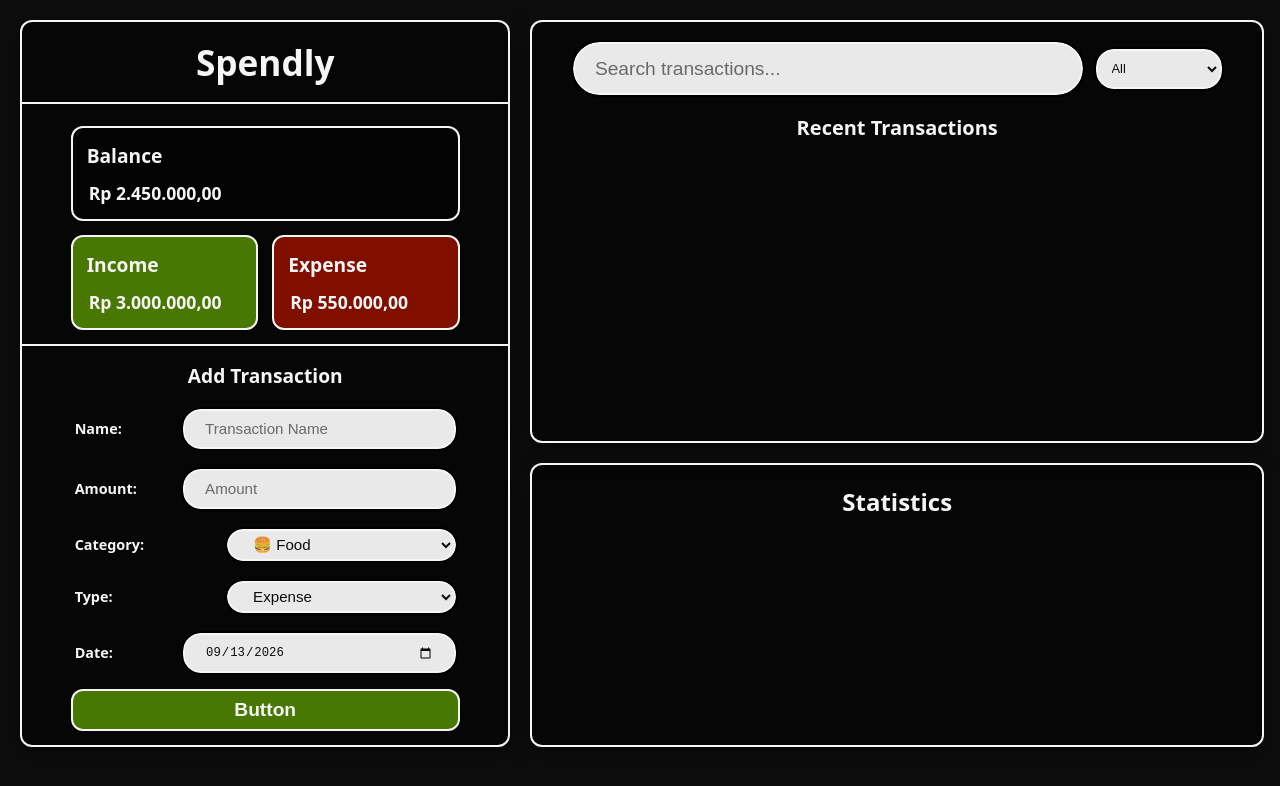
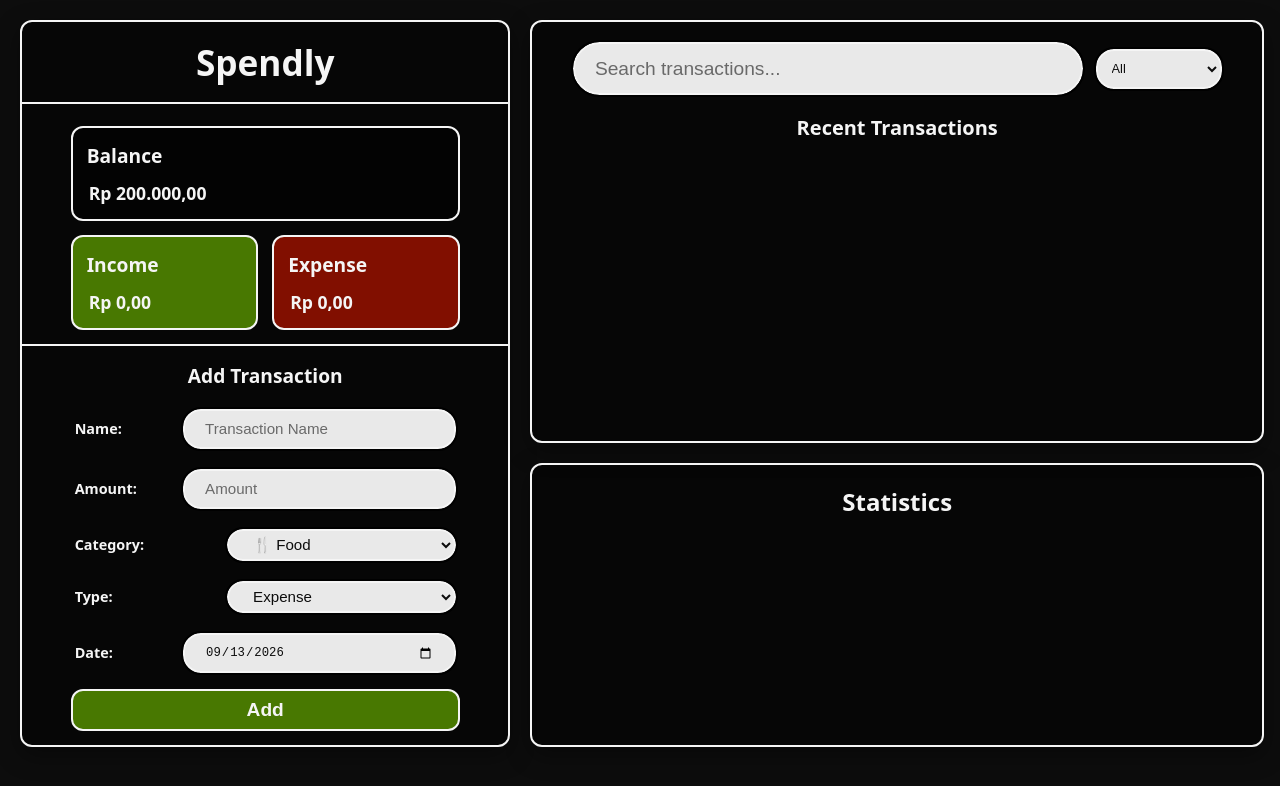
Before and after one commit to billyjour/expense-tracker-react, a React (Vite) app: page / in a window 1280 px wide. Shown: the top 786 px of the page. Built offline with nearby package versions, Linux system fonts and the light colour scheme.

Commit message:
add new newState, add bootstrap icon, adjust new

```diff
--- a/src/AddTransaction.jsx
+++ b/src/AddTransaction.jsx
@@ -1,6 +1,6 @@
 import { useState } from "react";
 
-function AddTransaction({ setTransactions }){
+function AddTransaction({ setTransactions, category, setCategory, setBalance, setIncome, setExpense }){
 
     const [name, setName] = useState("");
     const [amount, setAmount] = useState("");
@@ -11,7 +11,7 @@ function AddTransaction({ setTransactions }){
         const day = String(today.getDate()).padStart(2, "0");
         return `${year}-${month}-${day}`;
     });
-    const [category, setCategory] = useState("food");
+
     const [type, setType] = useState("expense");
 
     const handleAmount = (e) => {
@@ -41,10 +41,18 @@ function AddTransaction({ setTransactions }){
                 const day = String(today.getDate()).padStart(2, "0");
                 return `${year}-${month}-${day}`;
             });
+
         setCategory("food");
         setType("expense");
+        setTransactions(t => [...t, newTransaction]);
 
-        setTransactions(t => [...t, newTransaction]);
+        if (type === "expense"){
+            setBalance(b => b - newTransaction.amount);
+            setExpense(e => e + newTransaction.amount);
+        } else if (type === "income"){
+            setBalance(b => b + newTransaction.amount);
+            setIncome(i => i + newTransaction.amount);
+        }
     }
 
     return(
@@ -60,12 +68,18 @@ function AddTransaction({ setTransactions }){
                 </label>
                 <label>Category:
                     <select value={category} onChange={(e) => setCategory(e.target.value)}>
-                        <option value="food">🍔 Food</option>
-                        <option value="utilities">💡 Utilities</option>
-                        <option value="transport">🚗 Transport</option>
-                        <option value="shopping">🛒 Shopping</option>
-                        <option value="health">🏥 Health</option>
-                        <option value="education">📚 Education</option>
+                        <option value="food">           🍴 Food         </option>
+                        <option value="utilities">      💡 Utilities    </option>
+                        <option value="transport">      🚗 Transport    </option>
+                        <option value="shopping">       🛒 Shopping     </option>
+                        <option value="health">         🏥 Health       </option>
+                        <option value="education">      📚 Education    </option>
+                        <option value="salary">         💼 Salary       </option>
+                        <option value="freelance">      💻 Freelance    </option>
+                        <option value="business">       🏪 Business     </option>
+                        <option value="investment">     📈 Investment   </option>
+                        <option value="gift">           🎁 Gift         </option>
+                        <option value="other-income">   💰 Other        </option>
                     </select>
                 </label>
                 <label>Type:
@@ -77,7 +91,7 @@ function AddTransaction({ setTransactions }){
                 <label>Date:
                     <input type="date" value={date} onChange={(e) =>setDate(e.target.value)}/>
                 </label>
-                <button type="submit">Button</button>
+                <button type="submit">Add</button>
             </form>
         </div>
     );
--- a/src/App.jsx
+++ b/src/App.jsx
@@ -1,5 +1,5 @@
 import ExpenseTracker from "./ExpenseTracker.jsx"
-
+import 'bootstrap-icons/font/bootstrap-icons.css';
 function App(){
   return (<ExpenseTracker />);
 }
--- a/src/ExpenseTracker.jsx
+++ b/src/ExpenseTracker.jsx
@@ -7,9 +7,9 @@ import { useState } from "react"
 
 function ExpenseTracker(){
 
-    const [balance, setBalance] = useState(2450000);
-    const [income, setIncome] = useState(3000000);
-    const [expense, setExpense] = useState(550000);
+    const [balance, setBalance] = useState(200000);
+    const [income, setIncome] = useState(0);
+    const [expense, setExpense] = useState(0);
     const [transactions, setTransactions] = useState([]);
     const [search, setSearch] = useState("");
     const [category, setCategory] = useState("food");
@@ -28,7 +28,10 @@ function ExpenseTracker(){
             <AddTransaction
             setTransactions={setTransactions}
             category={category}
-            setCategory={setCategory} />
+            setCategory={setCategory}
+            setBalance={setBalance}
+            setIncome={setIncome}
+            setExpense={setExpense}/>
 
         </div>
 
```
